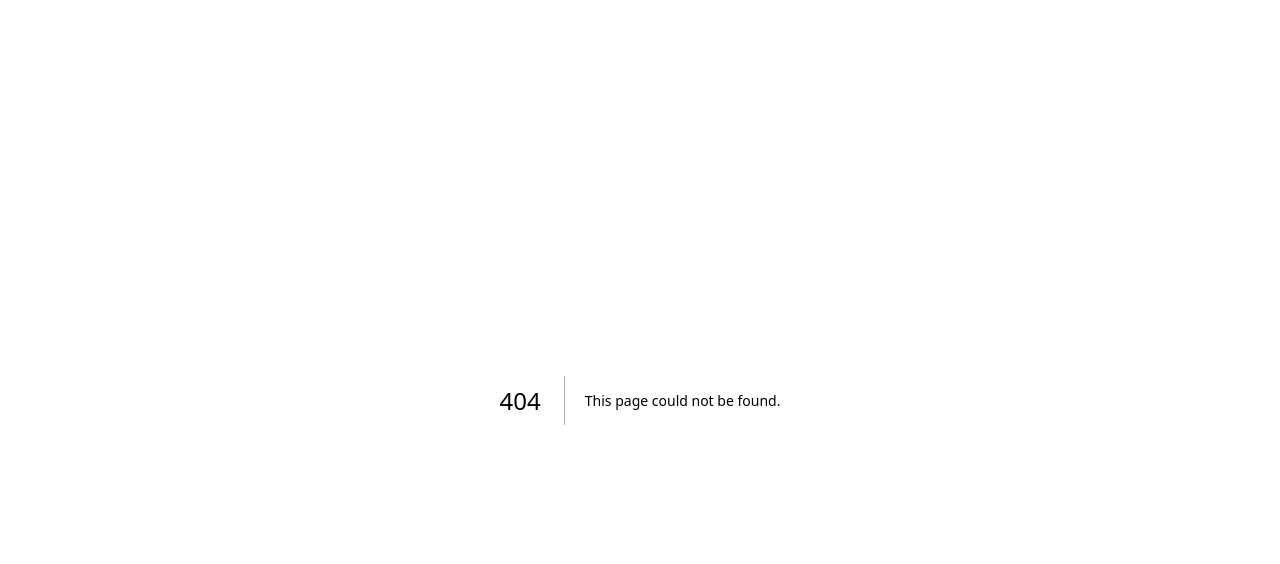
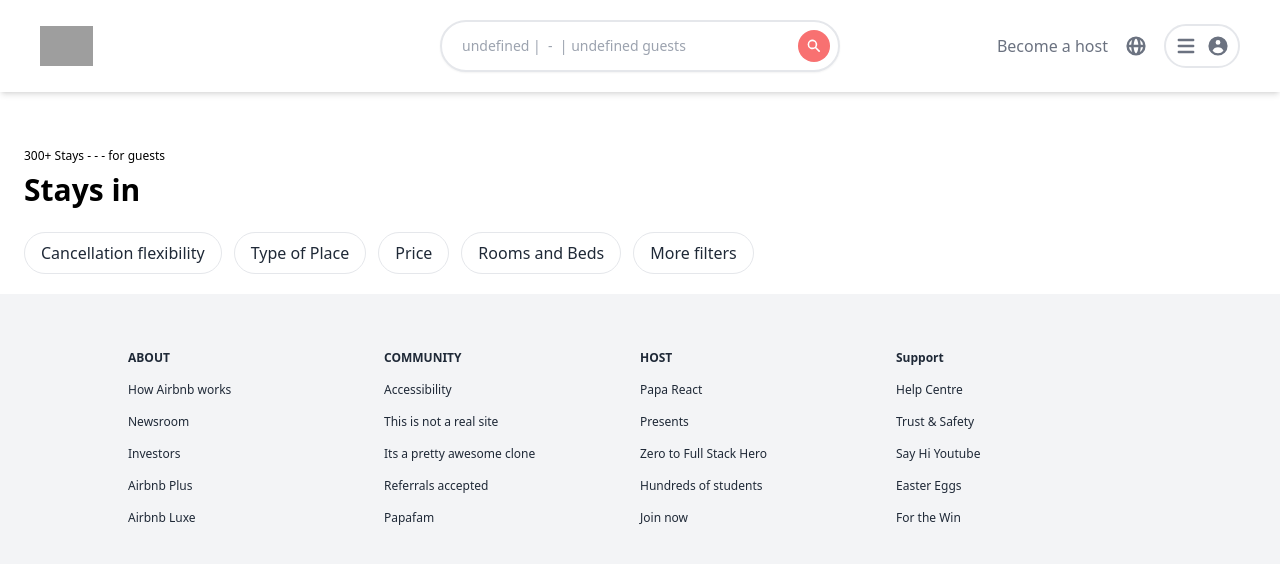
Before and after one commit to shanto-swe029/airbnb-clone, a Next.js app: page /search in a window 1280 px wide. Before the commit this address had no page. Shown: the top 564 px of the page. Built offline with nearby package versions, Linux system fonts and the light colour scheme; grey boxes are pictures that could not be loaded.

Commit message:
search page and functionality:ongoing

```diff
--- a/components/Header.js
+++ b/components/Header.js
@@ -10,6 +10,7 @@
 import "react-date-range/dist/styles.css"; // main style file
 import "react-date-range/dist/theme/default.css"; // theme css file
 import { DateRangePicker } from "react-date-range";
+import { useRouter } from "next/router";
 
 /*
   CSS Overview:
@@ -20,11 +21,12 @@
     search-icon: npm install @heroicons/react
 */
 
-function Header() {
+function Header({placeholder}) {
   const [searchInput, setSearchInput] = useState("");
   const [startDate, setStartDate] = useState(new Date());
   const [endDate, setEndtDate] = useState(new Date());
   const [noOfGuests, setNoOfGuests] = useState(1);
+  const router = useRouter();
 
   const resetInput = () => {
     setSearchInput("");
@@ -44,9 +46,24 @@
     key: "selection",
   };
 
+  const search = (ranges) => {
+    router.push({
+      pathname: "/search",
+      query: {
+        location: searchInput,
+        startDate: startDate.toISOString(),
+        endDate: endDate.toISOString(),
+        noOfGuests,
+      },
+    });
+  };
+
   return (
     <div className="sticky top-0 z-50 grid grid-cols-3 bg-white shadow-md p-5 md:px-10">
-      <div className="relative flex items-center h-10 cursor-pointer my-auto">
+      <div
+        onClick={() => router.push("/")}
+        className="relative flex items-center h-10 cursor-pointer my-auto"
+      >
         <Image
           src="https://links.papareact.com/qd3"
           alt="logo"
@@ -61,7 +78,7 @@
           onChange={(e) => setSearchInput(e.target.value)}
           className="flex-grow pl-5 bg-transparent outline-none text-sm text-gray-600 placeholder-gray-400"
           type="text"
-          placeholder="Start your search"
+          placeholder={placeholder || "Start your search"}
         />
         <SearchIcon className="hidden md:inline-flex h-8 bg-red-400 text-white rounded-full p-2 cursor-pointer md:mx-2" />
       </div>
@@ -99,7 +116,9 @@
             <button onClick={resetInput} className="flex-grow text-gray-500">
               Cancel
             </button>
-            <button className="flex-grow text-red-400">Search</button>
+            <button onClick={search} className="flex-grow text-red-400">
+              Search
+            </button>
           </div>
         </div>
       )}
--- a/pages/_app.js
+++ b/pages/_app.js
@@ -1,5 +1,5 @@
-import '@/styles/globals.css'
+import "@/styles/globals.css";
 
 export default function App({ Component, pageProps }) {
-  return <Component {...pageProps} />
+  return <Component {...pageProps} />;
 }
--- /dev/null
+++ b/pages/search.js
@@ -0,0 +1,54 @@
+import Footer from "@/components/Footer";
+import Header from "@/components/Header";
+import { useRouter } from "next/router";
+import React from "react";
+import { format } from "date-fns";
+
+function search() {
+  // eslint-disable-next-line react-hooks/rules-of-hooks
+  const router = useRouter();
+
+  const { location, startDate, endDate, noOfGuests } = router.query;
+  let formattedStartDate = "";
+  let formattedEndtDate = "";
+
+  if (startDate && endDate) {
+    const parsedStartDate = new Date(startDate);
+    const parsedEndDate = new Date(endDate);
+    if (!isNaN(parsedStartDate) && !isNaN(parsedEndDate)) {
+      formattedStartDate = format(parsedStartDate, "dd MMMM yy");
+      formattedEndtDate = format(parsedEndDate, "dd MMMM yy");
+    } else {
+      console.error("Invalid startDate:", startDate);
+      console.error("Invalid endDate:", endDate);
+    }
+  }
+
+  const range = `${formattedStartDate} - ${formattedEndtDate}`;
+
+  return (
+    <div>
+      <Header placeholder={`${location} | ${range} | ${noOfGuests} guests`}/>
+
+      <main className="flex">
+        <section className="flex-grow pt-14 px-6">
+          <p className="text-xs">300+ Stays - {range} - for {noOfGuests} guests</p>
+          <h1 className="text-3xl font-semibold mt-2 mb-6">
+            Stays in {location}
+          </h1>
+          <div className="hidden lg:inline-flex mb-5 space-x-3 text-gray-800 whitespace-nowrap">
+            <p className="button">Cancellation flexibility</p>
+            <p className="button">Type of Place</p>
+            <p className="button">Price</p>
+            <p className="button">Rooms and Beds</p>
+            <p className="button">More filters</p>
+          </div>
+        </section>
+      </main>
+
+      <Footer />
+    </div>
+  );
+}
+
+export default search;
--- a/styles/globals.css
+++ b/styles/globals.css
@@ -1,3 +1,9 @@
+@tailwind components;
 @tailwind base;
-@tailwind components;
 @tailwind utilities;
+
+@layer components {
+ .button {
+  @apply px-4 py-2 border rounded-full cursor-pointer hover:shadow-lg active:scale-95 active:bg-gray-100 transition transform duration-100 ease-out;
+ }
+}
```
